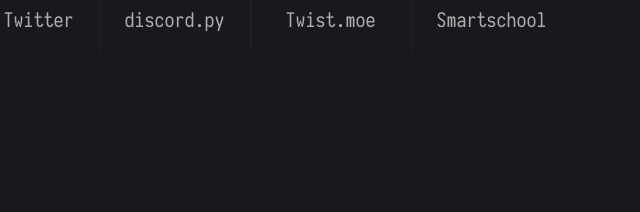
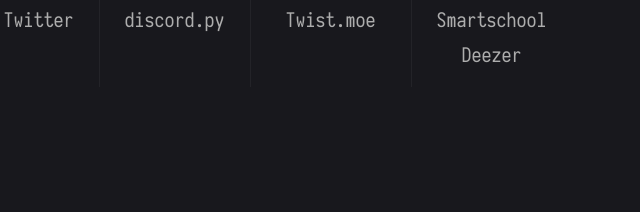
Before and after one commit to argonai/Startpage, a plain HTML site: page index.html in a window 1280 px wide. Shown: the part 393-605 px from the top of the page, 216-856 px from the left. Drawn offline with Linux system fonts and the light colour scheme.

Commit message:
Added Deezer

```diff
--- a/index.html
+++ b/index.html
@@ -156,6 +156,7 @@
 				<li><a href="https://beta.protonmail.com">Protonmail</a></li>
 				<li><a href="https://app.destinyitemmanager.com/">DIM</a></li>
                 <li><a href="https://donboscosdw.smartschool.be">Smartschool</a></li>
+				<li><a href="https://www.deezer.com/en/">Deezer</a></li>
 			</ul>
 		</nav>
 
```
